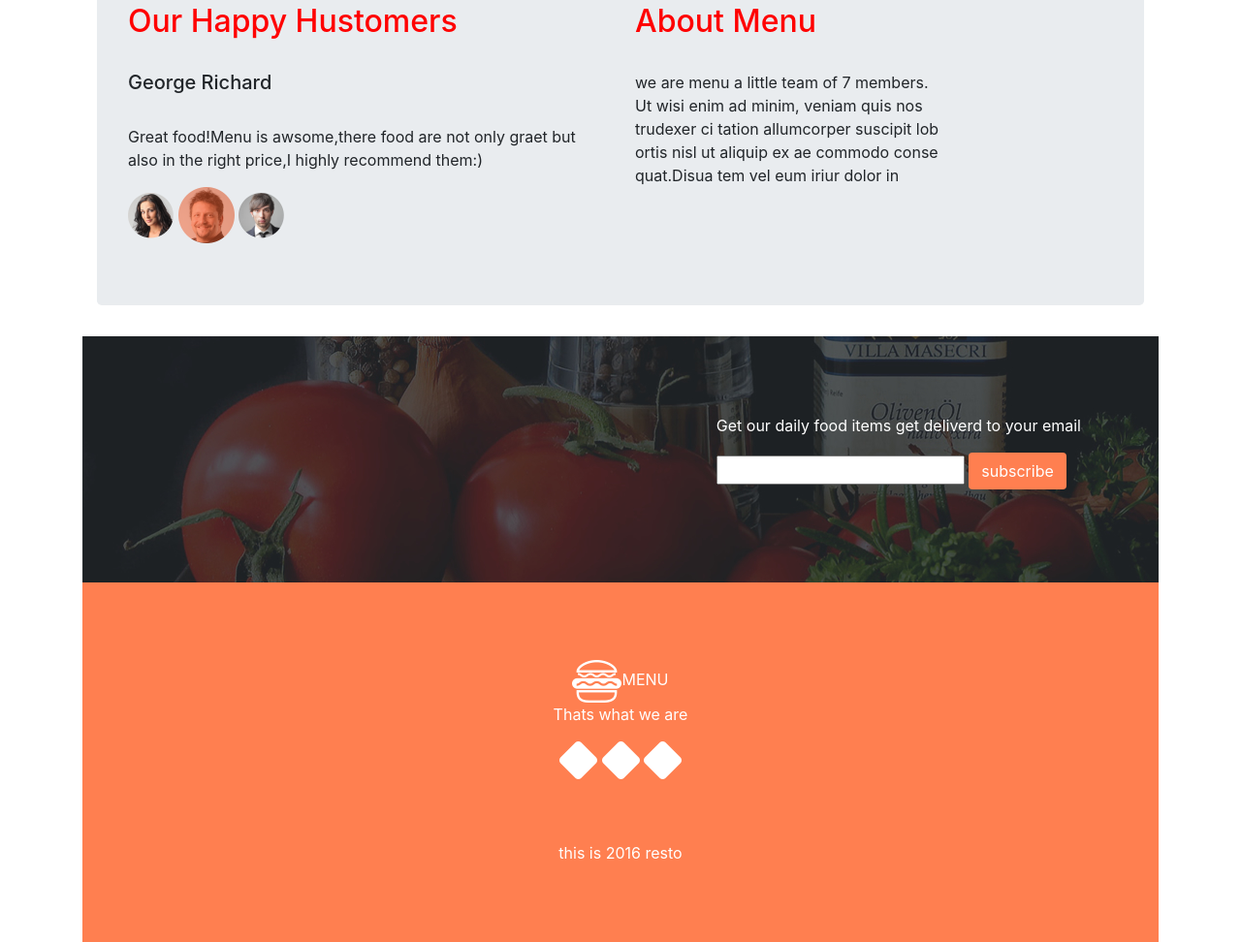
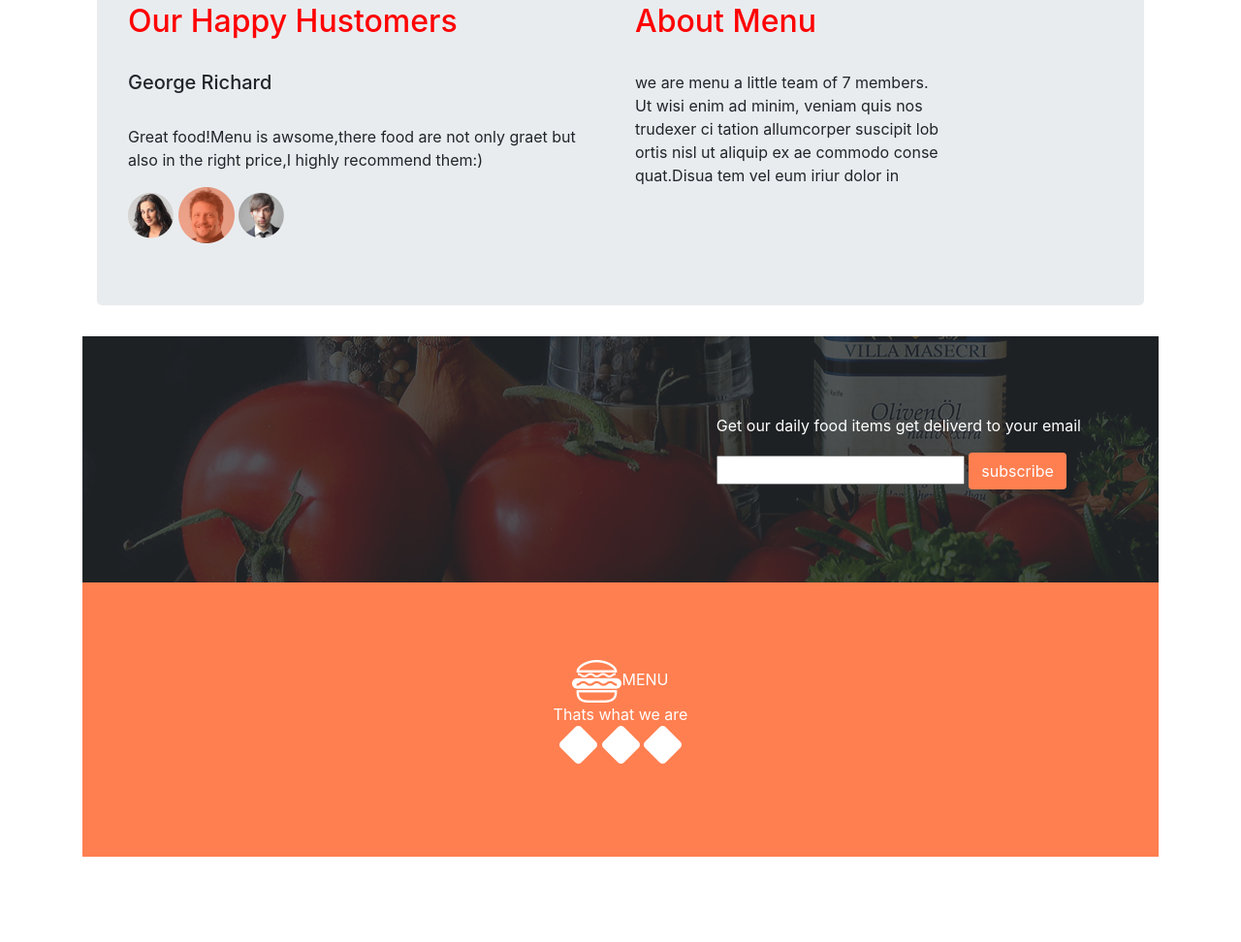
Before and after one commit to odipojames/ip2, a plain HTML site: page index.html in a window 1280 px wide. Shown: the part 2080-3052 px from the top of the page at 97% size. After the commit the page ends 2964 px from the top, so only its background shows below. Drawn offline with nearby package versions, Linux system fonts and the light colour scheme; a script that the page names is missing.

```diff
--- a/index.html
+++ b/index.html
@@ -110,12 +110,11 @@
       </span>
     </div>
     <div class=" footer">
-      <p>  <img src="img/logo_white.png" alt="MENU">MENU<br>Thats what we are<br>
-      </p>
+      <img src="img/logo_white.png" alt="MENU">MENU<br>Thats what we are<br>
+      <p>
         <img src="img/facebook.png">
         <img src="img/twitter.png">
-        <img src="img/pinterest.png"></p></br>
-      </br>this is 2016 resto
+        <img src="img/pinterest.png">
     </div>
 </body>
 
```
